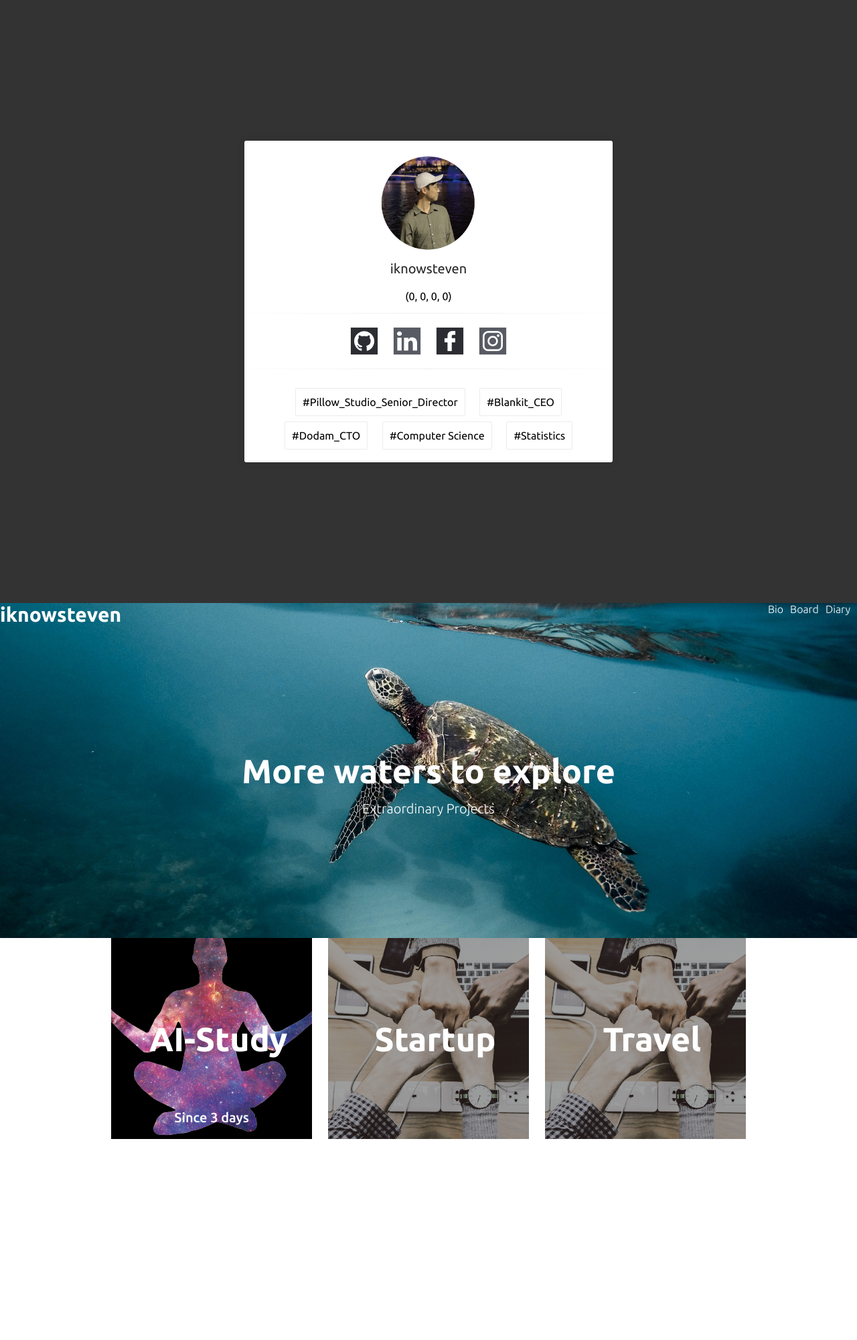
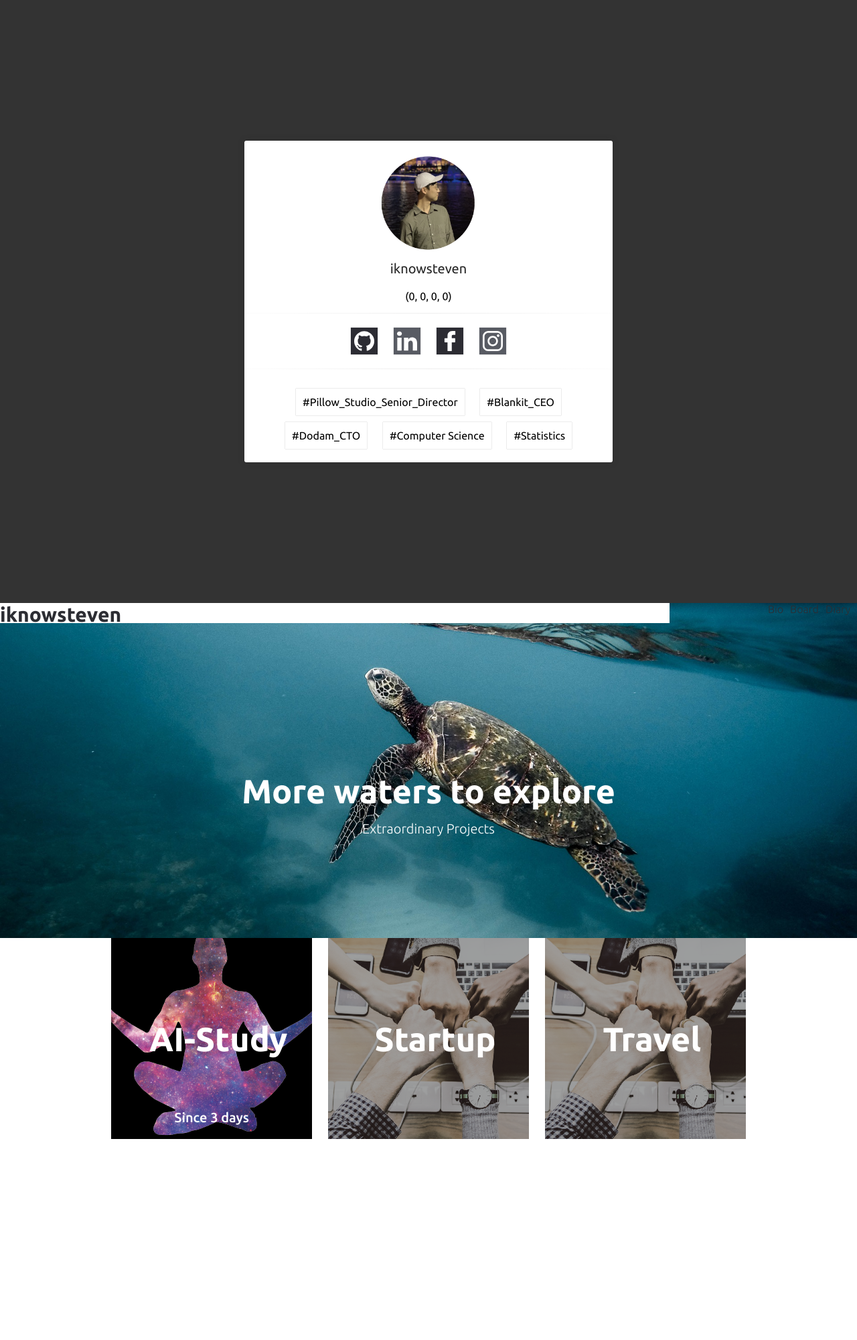
Before and after one commit to iknowSteven/iknowSteven.github.io, a Jekyll site: the page built from index.md, in a window 1280 px wide. Shown: the whole page at 67% size. Built offline with Jekyll 4.4.1, drawn with Linux system fonts in a browser that asks for light colours; our own code applies the rules of GitHub Pages for plain Markdown files.

Commit message:
no message

```diff
--- a/assets/css/home.css
+++ b/assets/css/home.css
@@ -201,7 +201,10 @@ body {
 }
 
 #all_countdown_chapter_header {
-    color: #fff;
+    width: 1000px;
+    height: 30px;
+    color: #2c2d33;
+    background-color: #fff;
 }
 
 #logo {
```
